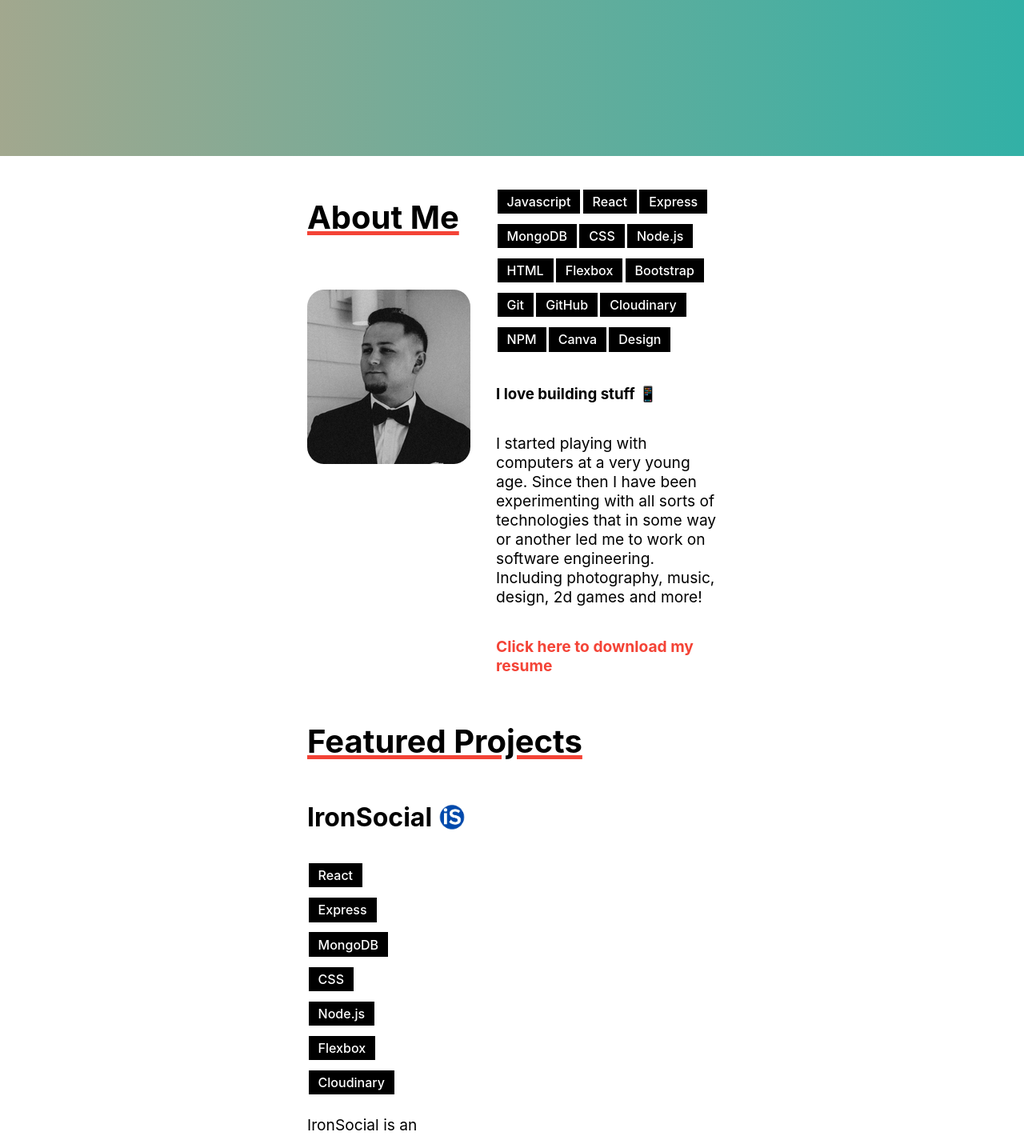
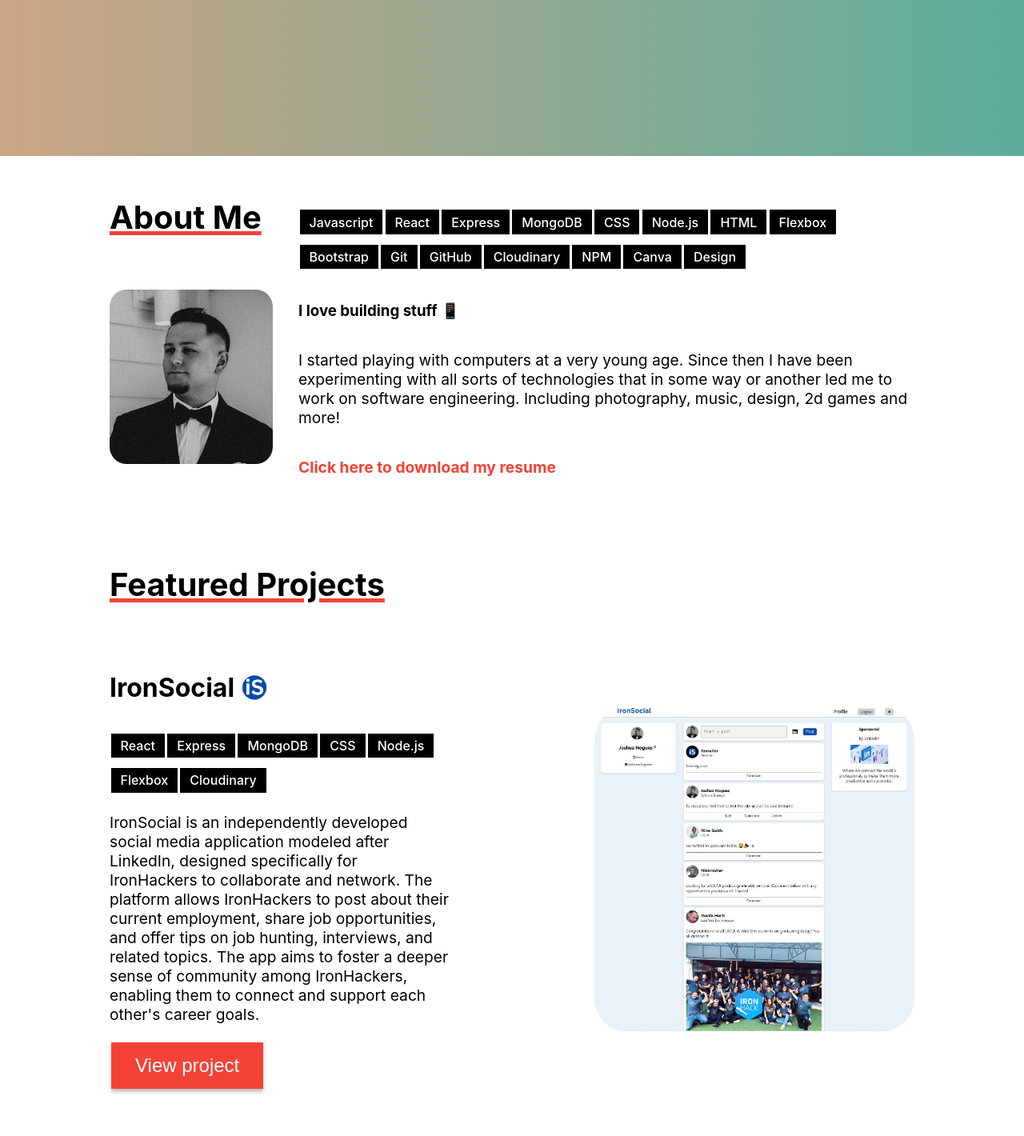
Before and after one commit to JoshuaNogues/Portfolio, a React (Create React App) app: page / in a window 1280 px wide. Shown: the part 601-2021 px from the top of the page at 80% size. Built offline with nearby package versions, Linux system fonts and the light colour scheme.

Commit message:
fixed responsiveness for computers

```diff
--- a/src/index.css
+++ b/src/index.css
@@ -102,7 +102,7 @@ p {
 .about-container {
   display: flex;
   /* align-items: center; */
-  padding: 1.2rem 30vw;
+  padding: 1.2rem;
   justify-content: center;
   /* background-color: #f44336; */
 }
@@ -115,7 +115,7 @@ p {
   display: flex;
   flex-direction: column;
   justify-content: flex-end;
-  max-width: 1100px;
+  max-width: 770px;
 }
 
 .skills {
@@ -149,10 +149,23 @@ a {
   font-weight: bold;
 }
 
+.featured-container {
+  display: flex;
+  flex-direction: column;
+  padding: 1.2rem;
+  justify-content: center;
+  max-width: 1006px;
+  /* background-color: #f44336; */
+}
+
+.center-projects {
+  display: flex;
+  justify-content: center;
+}
+
 .featured-projects {
   display: flex;
   justify-content: flex-start;
-  margin: 0vh 30vw;
   padding: 1.2rem 0rem;
   text-decoration: underline 5px #f44336
 }
@@ -161,7 +174,6 @@ a {
   display: flex;
   flex-direction: column;
   align-items: flex-start;
-  margin: 0vh 30vw;
 }
 
 .screenshots {
--- a/src/pages/Home.js
+++ b/src/pages/Home.js
@@ -97,6 +97,8 @@ const Home = () => {
 
         </div>
       </div>
+      <div className="center-projects">
+      <div className="featured-container">
         <h2 className="featured-projects" id="projects">Featured Projects</h2>
       <div className="projects-container">
         <div className="ironsocial">
@@ -200,6 +202,8 @@ const Home = () => {
         </div>
         </div>
       </div>
+      </div>
+      </div>
       <div className="contact-container">
       <div className="contact" id="contact">
         <h2>Contact Me</h2>
```
